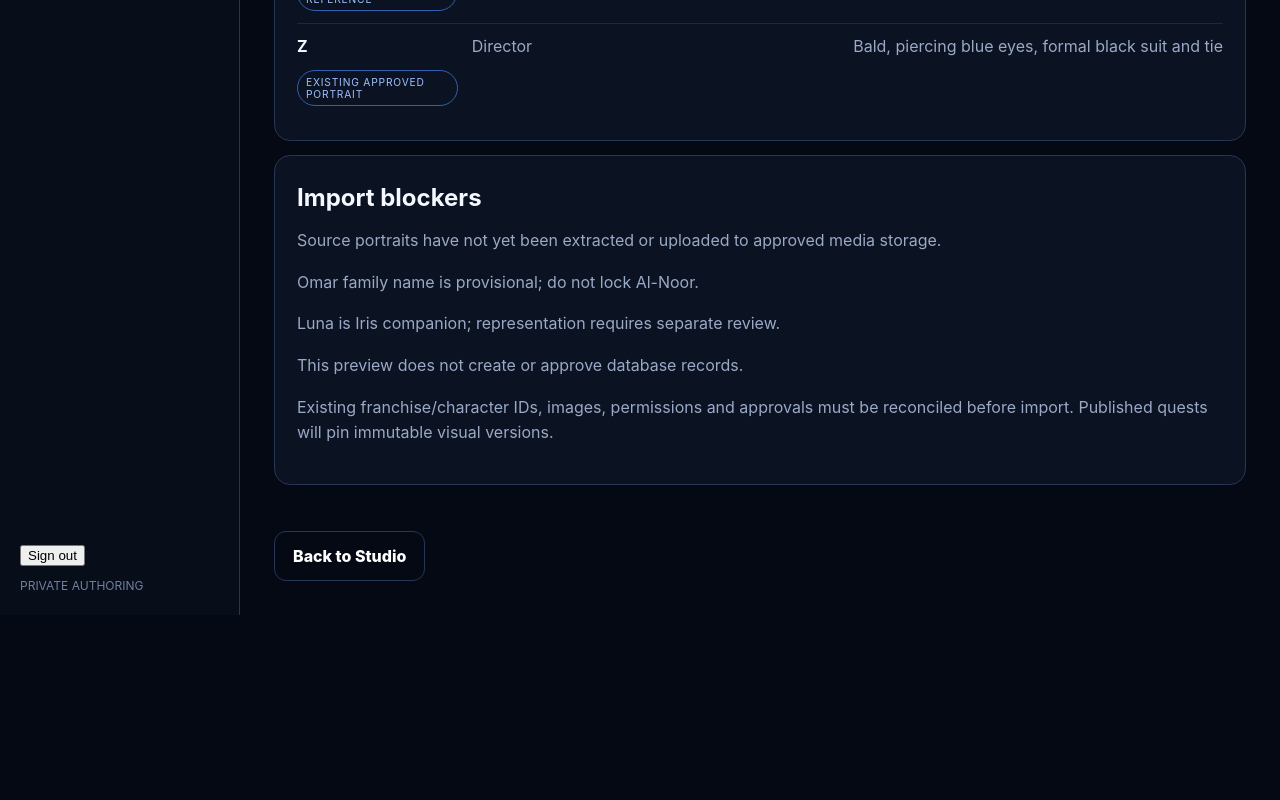
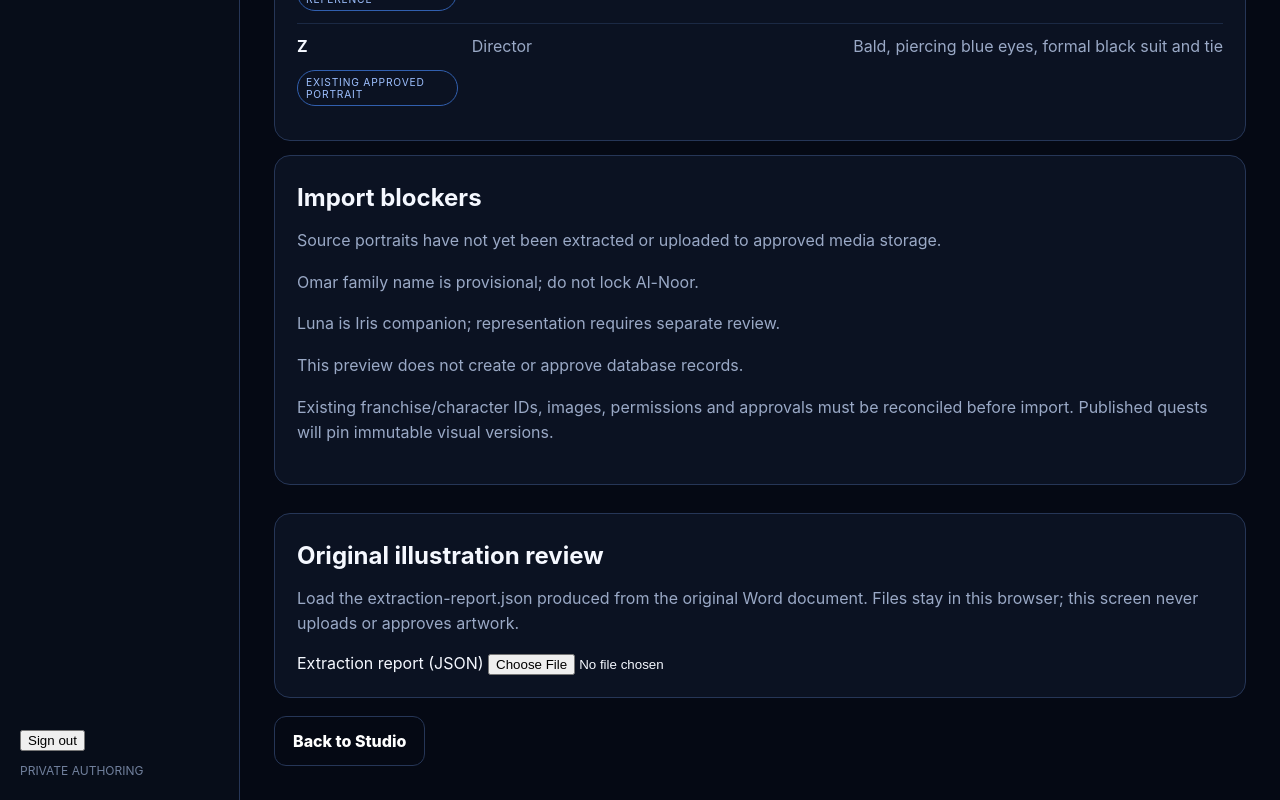
Before and after one commit to outland-compass/outland, a Next.js app in the folder apps/sideworld-studio/web/: page /studio/characters in a window 1280 px wide. Shown: the part 1211-2011 px from the top of the page. Before the commit the page ends 1826 px from the top, so only its background shows below. Built offline with nearby package versions, Linux system fonts and the light colour scheme.

Commit message:
feat(studio): integrate source image mapping review into Character Studio

```diff
--- a/apps/sideworld-studio/web/app/studio/characters/page.tsx
+++ b/apps/sideworld-studio/web/app/studio/characters/page.tsx
@@ -1,4 +1,5 @@
 import Link from 'next/link';
+import CharacterMediaReview from './character-media-review';
 import { beyondAtlasCharacterImportPreviewV1 as preview } from '@/lib/studio/beyond-atlas-character-preview';
 
 export default function CharacterSourcePreviewPage() {
@@ -18,6 +19,7 @@ export default function CharacterSourcePreviewPage() {
         <p className="muted">Existing franchise/character IDs, images, permissions and approvals must be reconciled before import. Published quests will pin immutable visual versions.</p>
       </article>
     </section>
+    <CharacterMediaReview />
     <Link className="button secondaryButton" href="/studio">Back to Studio</Link>
   </main>;
 }
```
